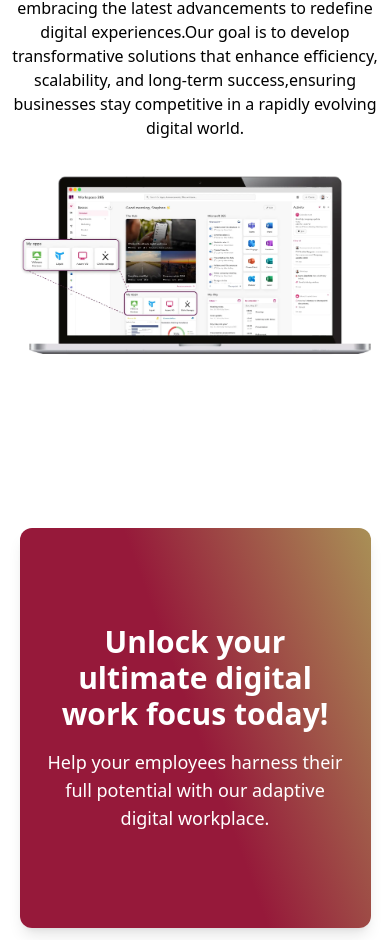
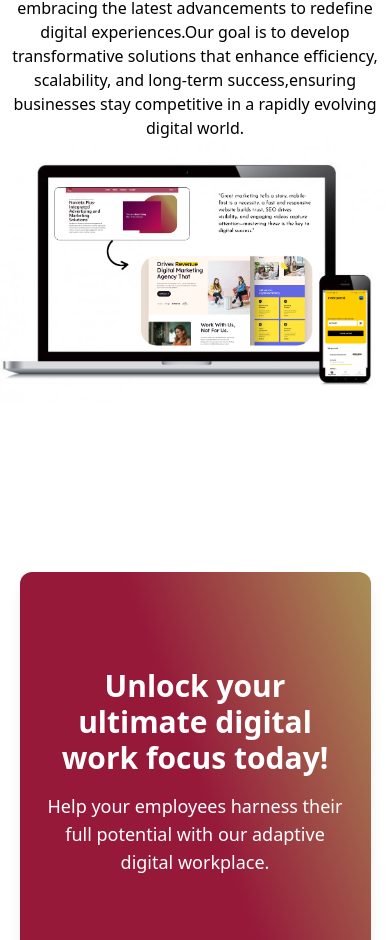
Before and after one commit to Mogehs/novieta_plus, a React (Vite) app: page / in a window 390 px wide. Shown: the part 3812-4752 px from the top of the page. Built offline with nearby package versions, Linux system fonts and the light colour scheme.

Commit message:
update images

```diff
--- a/src/components/home/Development.jsx
+++ b/src/components/home/Development.jsx
@@ -1,4 +1,4 @@
-import cloud from '../../assets/HomeImg/cloud.webp'
+import develop from '../../assets/HomeImg/develop.png'
 export default function Development() {
     return (
         <div className=" h-fit sm:mt-10">
@@ -10,7 +10,7 @@ export default function Development() {
                 </div>
 
                 <div className=" w-[100%] sm:w-[100%] mx-auto ">
-                    <img src={cloud} alt="" />
+                    <img src={develop} alt="" />
                 </div>
             </div>
         </div>
--- a/src/components/home/Novita.jsx
+++ b/src/components/home/Novita.jsx
@@ -6,7 +6,7 @@ export default function Novita() {
         <div className=" h-fit relative mt-23">
             {/* doted */}
             <img src={dot} alt="missing dotted" className=" absolute top-0 left-0 w-1/2 sm:w-1/4" />
-            <img src={rectangle} alt="missing dotted" className=" absolute hidden sm:visible top-0 right-4 -z-10 w-1/2 sm:w-1/3" />
+            <img src={rectangle} alt="missing dotted" className=" absolute hidden sm:inline top-0 right-4 -z-10 w-1/2 sm:w-1/3" />
 
 
 
```
Also changed, not shown: src/assets/HomeImg/develop.png (added).
